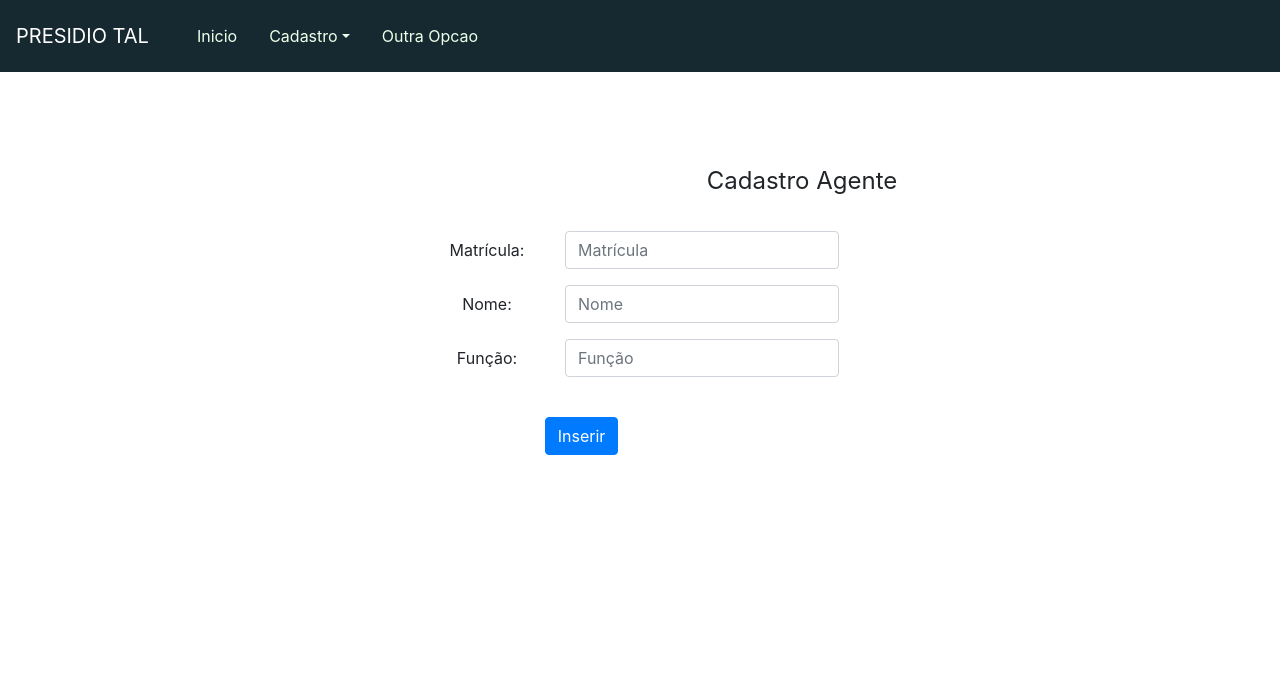
After one commit to joaovictor74/programa-meta, a PHP site: page /paginas/agente_form.php in a window 1280 px wide. The commit adds this page. Shown: the top 686 px of the page. Run offline with PHP 8.4, Linux system fonts and the light colour scheme.

Commit message:
Correção do dropdown, e implementação; Inclusao da Biblioteca Jquery; Inclusao da bibliotena no final do body; Criação dos formularios do Agente e do Detento;

```diff
--- a/css/front_presidio.css
+++ b/css/front_presidio.css
@@ -3,6 +3,6 @@ body{
 }
 
 .principal{
-    padding: 40px 15px;
+    padding:15% 15px;
     text-align: center;
 }
--- a/index.php
+++ b/index.php
@@ -2,6 +2,7 @@
     <html>
         <head>
             <meta charset="UTF-8">
+            <script src="../js/jquery.js"></script>
             <link href = "css/bootstrap.css" rel="stylesheet">
             <link href = "css/front_presidio.css" rel="stylesheet">
             <title>Login</title>
@@ -12,7 +13,7 @@
 
                 <h1>Logo da loja</h1><br/>
 
-                <form action="paginas/loja-index.php" method="post" class="form-control form-horizontal">
+                <form action="paginas/presidio-index.php" method="post" class="form-control form-horizontal">
 
                         <div class="form-group">
                             <br/>
--- /dev/null
+++ b/paginas/agente_form.php
@@ -0,0 +1,43 @@
+<?php
+    require_once "cabecalho.php";
+    require_once "navegacao.php";
+?>
+
+    <form class="form-horizontal" style="margin-left:30%; margin-top: -5%">
+        <fieldset>
+            <legend class="col-md-6">Cadastro Agente</legend><br>
+
+            <!--  Form Matricula do Agente-->
+            <div class="form-group form-inline">
+                <label class="col-md-2" for="matricula_id">Matrícula:</label>
+                <div class="col-md-2">
+                    <input id="matricula_id" name="matricula" type="text" class="form-control" required=""  placeholder="Matrícula" >
+                </div>
+            </div>
+            <!--  Form Nome do Agente -->
+            <div class="form-group form-inline">
+                <label class="col-md-2" for="nome_id">Nome:</label>
+                <div class="col-md-2">
+                    <input id="nome_id" name="nome" type="text" class="form-control"  required="" placeholder="Nome">
+                </div>
+            </div>
+            <!--  Form Funcão do Agente -->
+            <div class="form-group form-inline">
+                <label class="col-md-2" for="funcao_id">Função:</label>
+                <div class="col-md-2">
+                    <input id="funcao_id" name="funcao" type="text" class="form-control"  required="" placeholder="Função">
+                </div>
+            </div>
+            <!--  Form Botão -->
+            <div class="form-group">
+                <label class="col-md-4 control-label" for="inserir_id"></label>
+                <div class="col-md-5">
+                    <button id="inserir_id" name="inserir" class="btn btn-primary">Inserir</button>
+                </div>
+            </div>
+        </fieldset>
+    </form>
+
+<?php
+    require_once "rodape.php";
+?>
--- a/paginas/cabecalho.php
+++ b/paginas/cabecalho.php
@@ -3,8 +3,9 @@
         <head>
             <meta charset="UTF-8">
             <script src="../js/jquery.js"></script>
-            <link href = "../css/bootstrap.css" rel="stylesheet">
+            <link href = "../css/bootstrap.css" rel="stylesheet" id="bootstrap-css">
             <link href = "../css/front_presidio.css" rel="stylesheet">
+
             <title>Loja</title>
             <script>
                 $(function () {
@@ -15,6 +16,5 @@
         </head>
         <body>
             <?php require_once "navegacao.php"?>
-
             <div class ="container">
                 <div class="principal">
--- a/paginas/loja-minha-loja.php
+++ /dev/null
@@ -1 +0,0 @@
-//< require_once
--- a/paginas/navegacao.php
+++ b/paginas/navegacao.php
@@ -1,45 +1,26 @@
+
+
 <nav class="navbar navbar-expand navbar-dark fixed-top " style="background-color:#162930;">
-<a class="navbar-brand" href="#">PRESIDIO TAL</a>
+<a class="navbar-brand" href="presidio-index.php">PRESIDIO TAL</a>
 
 
     <ul class="nav navbar ">
         <li class="nav-item">
-            <a class="nav-link" href="#" style="">Inicio <span class="sr-only">(current)</span></a>
+            <a class="nav-link" href="presidio-index.php" style="">Inicio</a>
         </li>
+
         <li class="nav-item dropdown">
             <a class="nav-link dropdown-toggle" data-toggle="dropdown" href="#" role="button" aria-haspopup="true" aria-expanded="false">Cadastro</a>
             <div class="dropdown-menu">
-                <a class="dropdown-item" href="#">Cadastro Agente</a>
-                <a class="dropdown-item" href="#">Cadastro Detento</a>
+                <a class="dropdown-item" href="agente_form.php">Cadastro Agente</a>
+                <a class="dropdown-item" href="detento_form.php">Cadastro Reeducando</a>
             </div>
         </li>
 
-        <li class="nav-item ">
-            <a class="nav-link " href="#">Cadastrar detento</a>
-        </li>
         <li class="nav-item">
-            <a class="nav-link" href="#">Cadastrar Agente</a>
-        </li>
-        <li class="nav-item my-2 my-sm-0">
             <a class="nav-link " href="#">Outra Opcao</a>
         </li>
     </ul>
 
 
 </nav>
-<!--
-            <div class="navbar navbar-inverse navbar-fixed-top">
-                <div class="container">
-                    <div class="navbar-header">
-                        <a class="navbar-brand" href="loja-index.php" >Minha loja</a>
-                    </div>
-
-                    <div class="nav navbar-nav">
-                        <ul>
-                            <li><a href="">Cadastro</a></li>
-                            <li><a href="">Produtos</a></li>
-                            <li><a href="">Caixa</a></li>
-                        </ul>
-                    </div>
-                </div>
-            </div>-->
--- a/paginas/rodape.php
+++ b/paginas/rodape.php
@@ -1,6 +1,5 @@
             </div>
         </div>
-
-
+        <script src="../js/bootstrap.bundle.min.js"></script>
     </body>
 </html>
```
Also changed, not shown: paginas/cadastro_agente.php (added, +7 -0 lines), paginas/presidio-index.php (renamed from paginas/loja-index.php).
